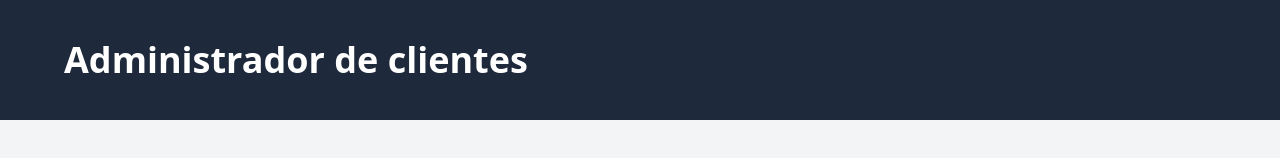
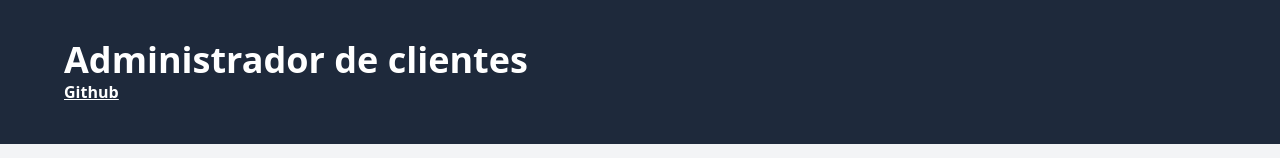
Before and after one commit to HugoBzn/crmvue, a Vue app: page / in a window 1280 px wide. Shown: the top 158 px of the page. Built offline with nearby package versions, Linux system fonts and the light colour scheme; no server answers; the HTML template or start-up script is replaced by a standard one.

Commit message:
Advice to download the project

```diff
--- a/src/App.vue
+++ b/src/App.vue
@@ -1,9 +1,16 @@
 <script setup>
 // Vue
+import { onMounted } from "vue";
 import { RouterView } from "vue-router";
 
 // Components
 import Header from "./components/UI/Header.vue";
+
+onMounted(() => {
+  alert(
+    "If you want to visualize the project correctly, I recommend download the project and initializing it, since it makes use of a local API with json-server"
+  );
+});
 </script>
 
 <template>
--- a/src/components/UI/Header.vue
+++ b/src/components/UI/Header.vue
@@ -2,6 +2,9 @@
   <header class="bg-slate-800">
     <div class="mx-auto max-w-6xl py-10">
       <h1 class="text-4xl font-extrabold text-white">Administrador de clientes</h1>
+      <h3 class="font-extrabold text-white underline">
+        <a href="https://github.com/HugoBzn/crmvue" target="_blank">Github</a>
+      </h3>
     </div>
   </header>
 </template>
```
